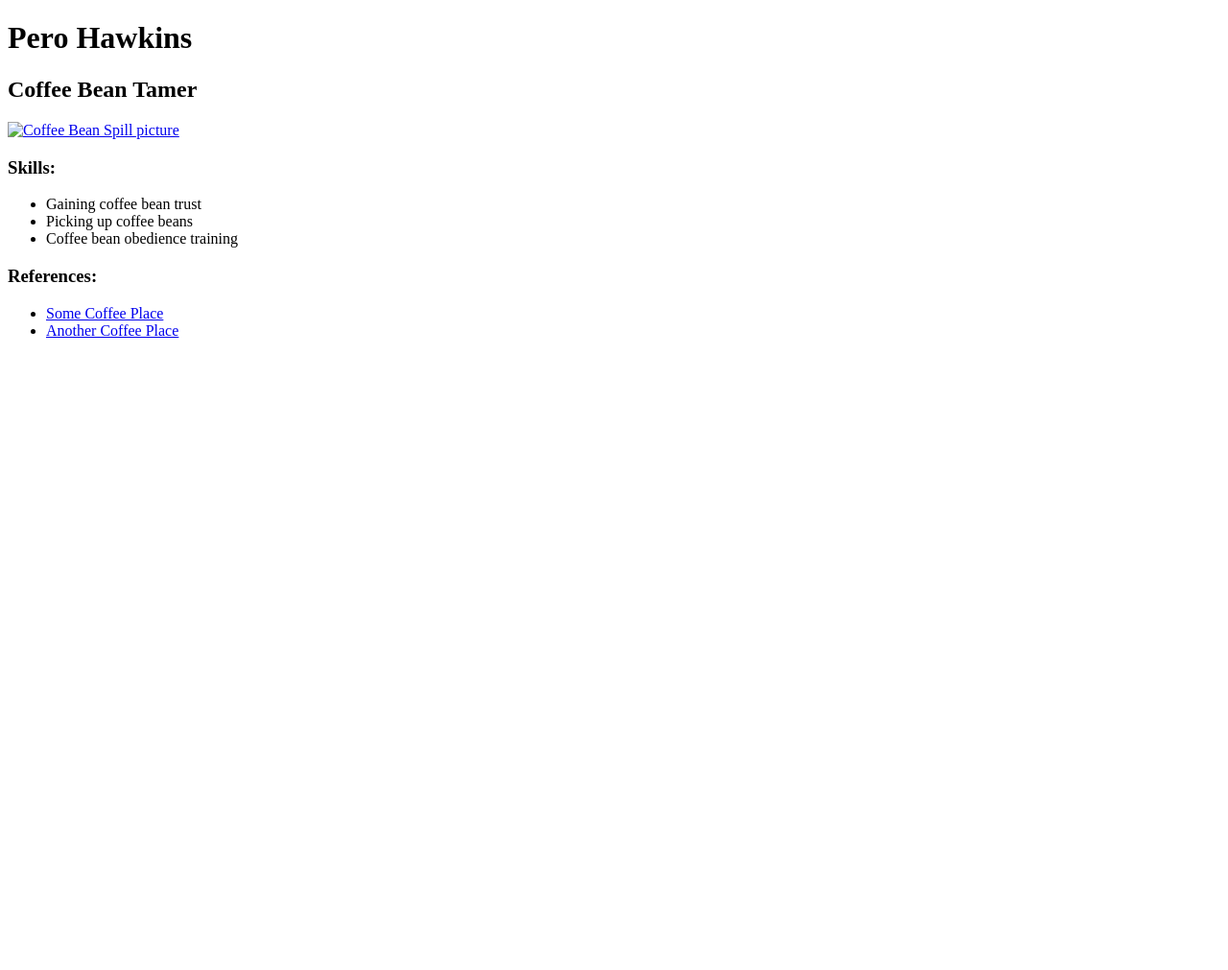
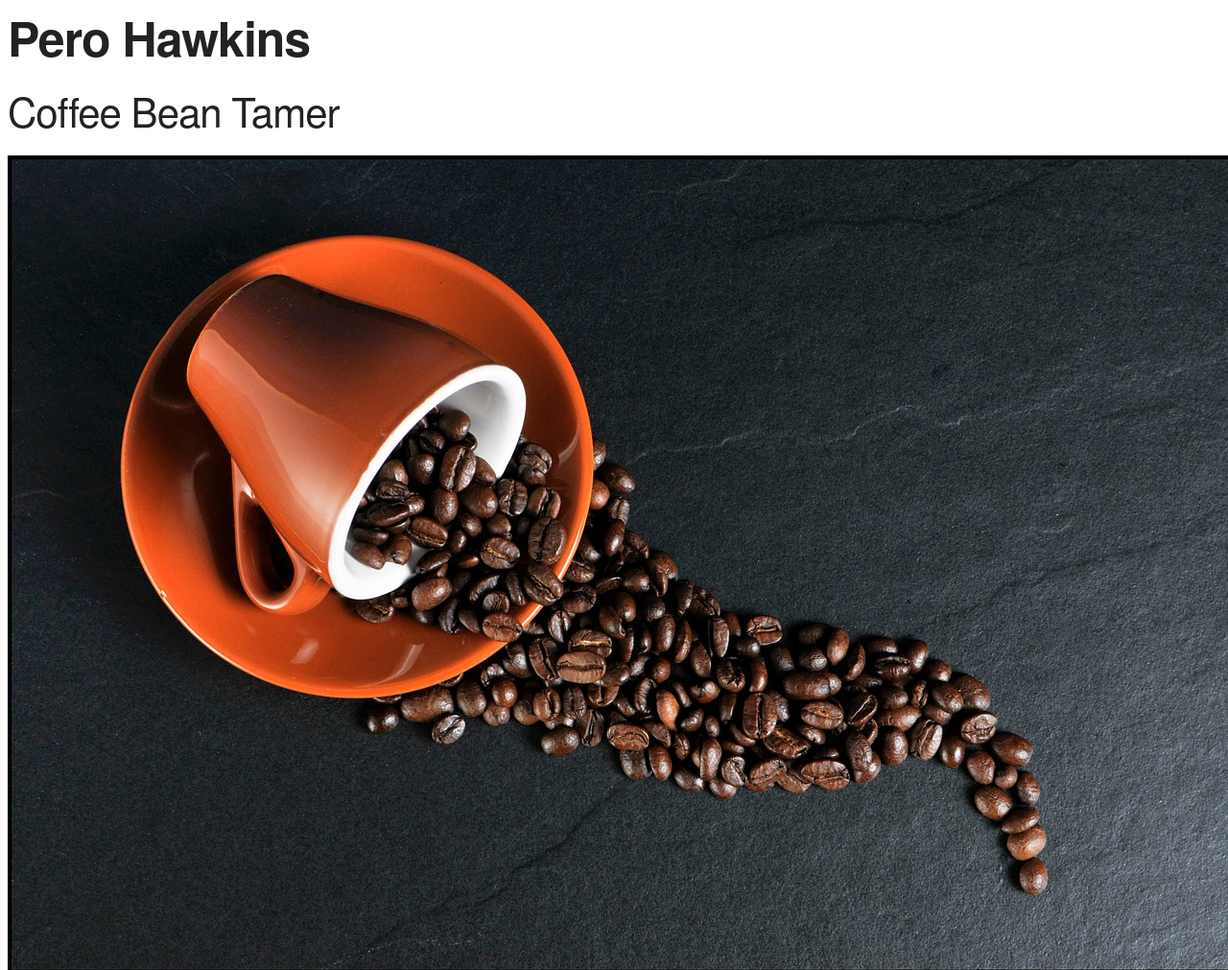
Before and after one commit to jennyhuynh/MI-349-FS17-741-html-boilerplate-linting-and-code-style-uRxwab, a plain HTML site: page index.html in a window 1280 px wide. Shown: the top 1011 px of the page at 96% size. Before the commit the page ends 800 px from the top, so only its background shows below. Drawn offline with nearby package versions, Linux system fonts and the light colour scheme.

Commit message:
add skeleton.css

```diff
--- a/index.html
+++ b/index.html
@@ -5,6 +5,7 @@
 
     <meta charset="utf-8">
     <title>A resume</title>
+    <link rel="stylesheet" href="https://cdnjs.cloudflare.com/ajax/libs/skeleton/2.0.4/skeleton.css">
 
   </head>
 
```
Also changed, not shown: coffee-171653_1280.jpg (added).
